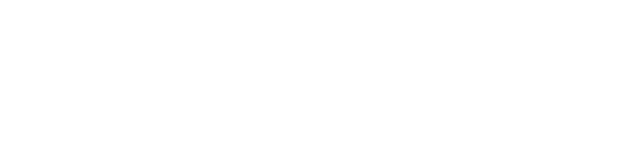
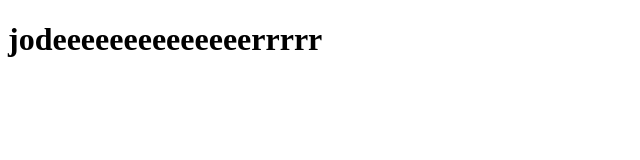
Before and after one commit to JellyMr/mi-proyecto-git, a plain HTML site: page index.html in a window 1280 px wide. Shown: the whole page, without its empty margins (0-640 px from the left). Drawn offline with Linux system fonts and the light colour scheme.

Commit message:
Finalmente

```diff
--- a/index.html
+++ b/index.html
@@ -5,6 +5,6 @@
     <title>Mi primera pagina 2, la venganza</title>
   </head>
   <body>
-
+  <h1>jodeeeeeeeeeeeeeerrrrr</h1>
   </body>
 </html>
```
